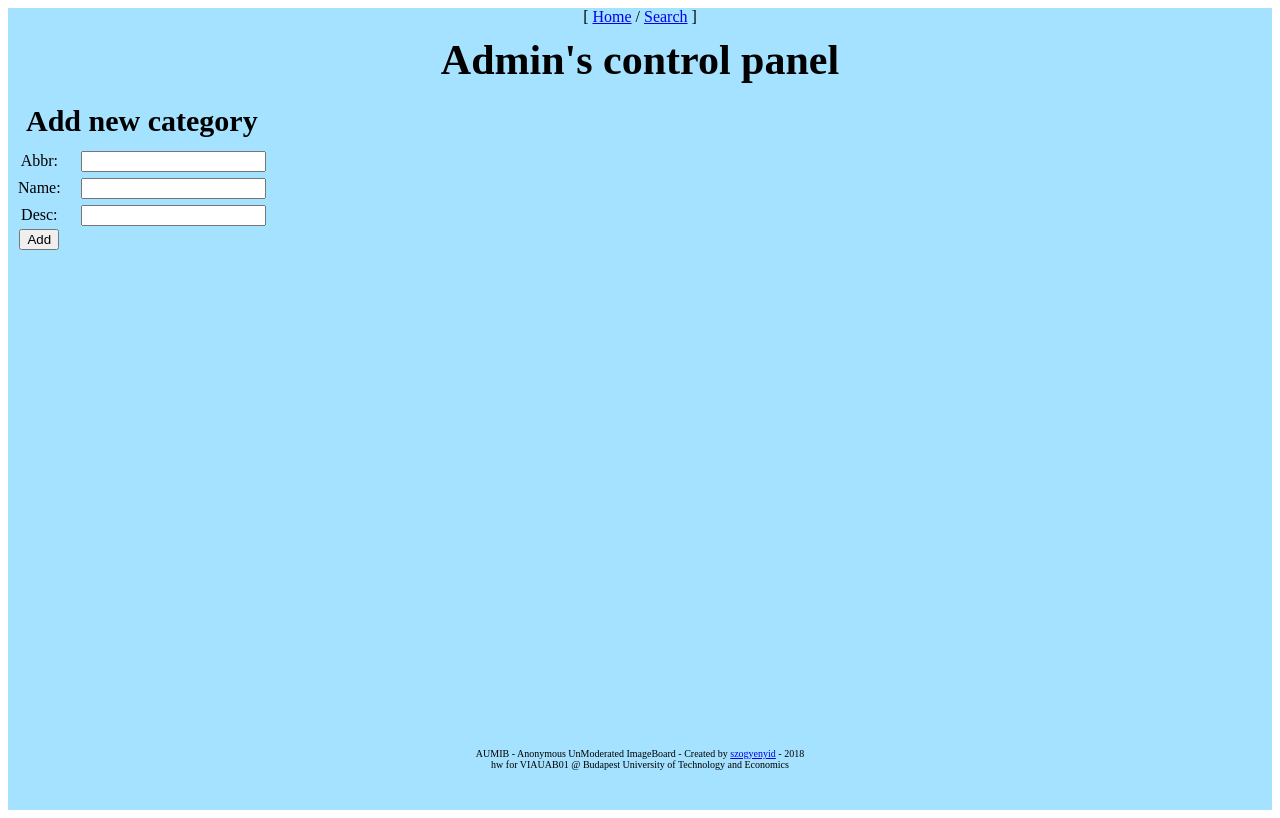
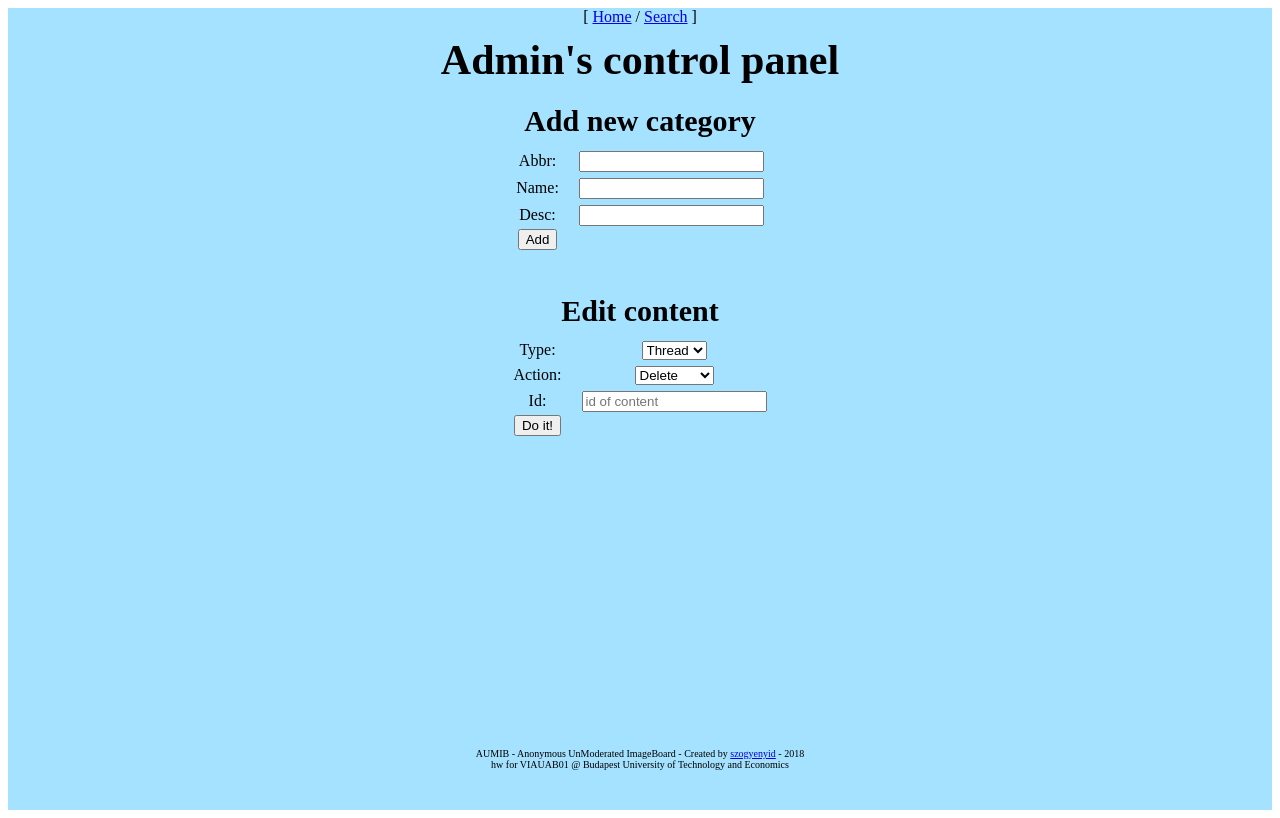
Before and after one commit to szogyenyid/AUMIB, a PHP site: page /nigoLnimda.php in a window 1280 px wide. Run offline with PHP 8.4, Linux system fonts and the light colour scheme; data that the repository does not hold is empty.

Commit message:
Added edit form to admin page

```diff
--- a/htdocs/nigoLnimda.php
+++ b/htdocs/nigoLnimda.php
@@ -8,7 +8,7 @@
 <body>
 <div id="body">
 	<div id="title">Admin's control panel</div>
-	<div id="inputWrapperLeft">
+	<div id="inputWrapperCenter">
 	<div id="subtitle">Add new category</div>
 	<form action="nigoLnimda.php" method="post">
 
@@ -27,7 +27,35 @@
 	<div id="inputRow"><input type="submit" value="Add" name="newCat"></div>
 	</form>
 	</div>
-
+	<br>
+	<div id="inputWrapperCenter">
+		<div id="subtitle">Edit content</div>
+		<form action="nigoLnimda.php" method="post">
+		<div id="inputRow">
+			<div id="inputLabel">Type:</div>
+			<div id="inputLabel">
+				<select name="table">
+					<option value="threads">Thread</option>
+					<option value="replies">Reply</option>
+				</select>
+			</div>
+		</div>
+		<div id="inputRow">
+			<div id="inputLabel">Action:</div>
+			<div id="inputLabel">
+				<select name="action">
+					<option value="delete">Delete</option>
+					<option value="update">Moderate</option>
+				</select>
+			</div>
+		</div>
+		<div id="inputRow">
+			<div id="inputLabel">Id:</div>
+			<div id="inputLabel"><input type="text" placeholder="id of content" name="id"></div>
+		</div>
+		<div id="inputRow"><input type="submit" value="Do it!" name="modify"></div>
+		</form>
+	</div>
 	<br>
 	<?php include ("footer.php") ?>
 </div>
--- a/htdocs/theme.css
+++ b/htdocs/theme.css
@@ -178,4 +178,20 @@
 	align: center;
 	margin: auto;
 	float:left;
+	margin-left: 10%;
 }
+#inputWrapperCenter{
+	display: table;
+	text-align: center;
+	align: center;
+	margin: auto;
+	float:center;
+}
+#inputWrapperRight{
+	display: table;
+	text-align: center;
+	align: center;
+	margin: auto;
+	float:right;
+	margin-right: 10%;
+}
```
